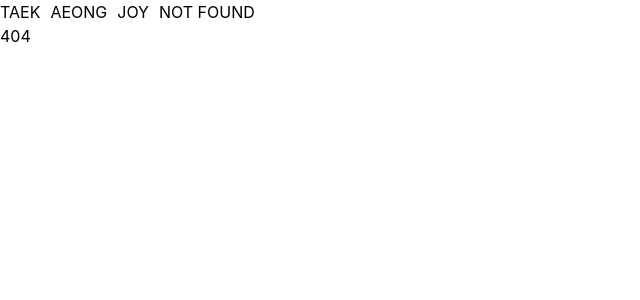
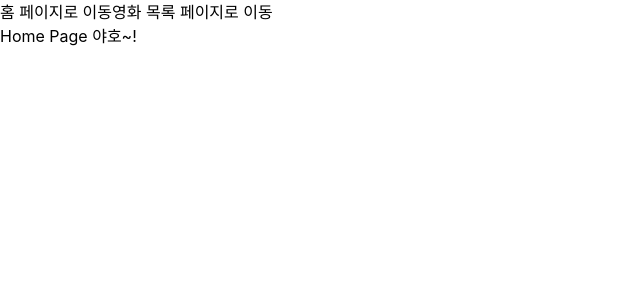
Before and after one commit to UMC-AYU/10th-WEB, a React (Vite) app in the folder winchoose/chapter3/: page / in a window 1280 px wide. Before the commit this address had no page. Shown: the top 300 px of the page, without its empty margins (0-640 px from the left). Built offline with nearby package versions, Linux system fonts and the light colour scheme.

Commit message:
feature: chapter3 mission1

```diff
--- a/winchoose/chapter3/package.json
+++ b/winchoose/chapter3/package.json
@@ -11,8 +11,10 @@
   },
   "dependencies": {
     "@tailwindcss/vite": "^4.2.2",
+    "axios": "^1.14.0",
     "react": "^19.2.4",
     "react-dom": "^19.2.4",
+    "react-router-dom": "^7.13.2",
     "tailwindcss": "^4.2.2"
   },
   "devDependencies": {
--- a/winchoose/chapter3/src/App.tsx
+++ b/winchoose/chapter3/src/App.tsx
@@ -1,35 +1,31 @@
 import "./App.css";
-import { Route } from "./Route";
-import { Link, Routes } from "./Router";
+import { createBrowserRouter, RouterProvider } from "react-router-dom";
 
-const Header = () => {
-  return (
-    <nav style={{ display: "flex", gap: "10px" }}>
-      <Link to="/taek">TAEK</Link>
-      <Link to="/aeong">AEONG</Link>
-      <Link to="/joy">JOY</Link>
-      <Link to="/not-found">NOT FOUND</Link>
-    </nav>
-  );
-};
+import HomePage from "./pages/home";
+import NotFound from "./pages/not-found";
+import Movies from "./pages/movies";
+import RootLayout from "./layout/root-layout";
 
-const MatthewPage = () => <h1>택이 페이지</h1>;
-const AeongPage = () => <h1>애옹 페이지</h1>;
-const JoyPage = () => <h1>조이 페이지</h1>;
-const NotFoundPage = () => <h1>Not Found 페이지</h1>;
+const router = createBrowserRouter([
+  {
+    path: "/",
+    element: <RootLayout />,
+    errorElement: <NotFound />,
+    children: [
+      {
+        index: true,
+        element: <HomePage />,
+      },
+      {
+        path: "movies",
+        element: <Movies />,
+      },
+    ],
+  },
+]);
 
 function App() {
-  return (
-    <>
-      <Header />
-      <Routes>
-        <Route path="/taek" component={MatthewPage} />
-        <Route path="/aeong" component={AeongPage} />
-        <Route path="/joy" component={JoyPage} />
-        <Route path="/not-found" component={NotFoundPage} />
-      </Routes>
-    </>
-  );
+  return <RouterProvider router={router} />;
 }
 
 export default App;
--- /dev/null
+++ b/winchoose/chapter3/src/components/navbar.tsx
@@ -0,0 +1,13 @@
+// src/components/navbar.tsx
+import { Link } from "react-router-dom";
+
+const Navbar = () => {
+  return (
+    <nav>
+      <Link to="/">홈 페이지로 이동</Link>
+      <Link to="/movies">영화 목록 페이지로 이동</Link>
+    </nav>
+  );
+};
+
+export default Navbar;
--- /dev/null
+++ b/winchoose/chapter3/src/layout/root-layout.tsx
@@ -0,0 +1,14 @@
+// src/layout/root-layout.tsx
+import { Outlet } from "react-router-dom";
+import Navbar from "../components/navbar";
+
+const RootLayout = () => {
+  return (
+    <>
+      <Navbar />
+      <Outlet />
+    </>
+  );
+};
+
+export default RootLayout;
--- /dev/null
+++ b/winchoose/chapter3/src/pages/home.tsx
@@ -0,0 +1,6 @@
+// src/pages/home.tsx
+const HomePage = () => {
+  return <h1>Home Page 야호~!</h1>;
+};
+
+export default HomePage;
--- /dev/null
+++ b/winchoose/chapter3/src/pages/movies.tsx
@@ -0,0 +1,100 @@
+import { useEffect, useState } from "react";
+import type { Movie, MovieResponse } from "../types/movies";
+import axios from "axios";
+
+const TMDB_IMAGE_BASE_URL = "https://image.tmdb.org/t/p/w500";
+
+const MoviesPage = () => {
+  const [movies, setMovies] = useState<Movie[]>([]);
+  const [isLoading, setIsLoading] = useState(true);
+  const [errorMessage, setErrorMessage] = useState("");
+
+  useEffect(() => {
+    const fetchMovies = async () => {
+      const token = import.meta.env.VITE_TMDB_TOKEN;
+
+      if (!token) {
+        setErrorMessage("TMDB 토큰이 없어요. .env.local 파일을 확인해 주세요.");
+        setIsLoading(false);
+        return;
+      }
+
+      try {
+        const { data } = await axios.get<MovieResponse>(
+          "https://api.themoviedb.org/3/movie/popular?language=ko-KR&page=1",
+          {
+            headers: {
+              Authorization: `Bearer ${token}`,
+              accept: "application/json",
+            },
+          },
+        );
+
+        setMovies(data.results);
+      } catch (error) {
+        console.error("영화 목록 요청 실패", error);
+        setErrorMessage(
+          "영화 목록을 불러오지 못했어요. 토큰 값을 확인해 주세요.",
+        );
+      } finally {
+        setIsLoading(false);
+      }
+    };
+
+    fetchMovies();
+  }, []);
+
+  if (isLoading) {
+    return <p>영화 목록 불러오는 중...</p>;
+  }
+
+  if (errorMessage) {
+    return <p>{errorMessage}</p>;
+  }
+
+  return (
+    <section className="mx-auto max-w-7xl px-4 py-8 sm:px-6 lg:px-8">
+      <div className="mb-6">
+        <h1 className="text-3xl font-bold text-zinc-900">Popular Movies</h1>
+        <p className="mt-2 text-sm text-zinc-500">
+          TMDB 인기 영화 목록을 불러왔어요.
+        </p>
+      </div>
+
+      <ul className="grid grid-cols-2 gap-4 sm:grid-cols-3 md:grid-cols-4 lg:grid-cols-5 xl:grid-cols-6">
+      {movies.map((movie) => (
+        <li
+          key={movie.id}
+          className="overflow-hidden rounded-2xl bg-white shadow-md transition-transform duration-200 hover:-translate-y-1 hover:shadow-xl"
+        >
+          <div className="aspect-[2/3] bg-zinc-200">
+            {movie.poster_path ? (
+              <img
+                src={`${TMDB_IMAGE_BASE_URL}${movie.poster_path}`}
+                alt={movie.title}
+                className="h-full w-full object-cover"
+              />
+            ) : (
+              <div className="flex h-full items-center justify-center px-4 text-center text-sm text-zinc-500">
+                포스터 이미지가 없어요
+              </div>
+            )}
+          </div>
+
+          <div className="space-y-1 px-3 py-3">
+            <h2 className="line-clamp-2 text-sm font-semibold text-zinc-900">
+              {movie.title}
+            </h2>
+            <p className="text-xs text-zinc-500">{movie.release_date}</p>
+            <p className="text-xs font-medium text-amber-600">
+              평점 {movie.vote_average.toFixed(1)}
+            </p>
+          </div>
+        </li>
+      ))}
+      </ul>
+    </section>
+  );
+};
+
+export default MoviesPage;
--- /dev/null
+++ b/winchoose/chapter3/src/pages/not-found.tsx
@@ -0,0 +1,6 @@
+// src/pages/not-found.tsx
+const NotFound = () => {
+  return <h1>너는 찾을 수 없는 페이지 야호~!</h1>;
+};
+
+export default NotFound;
--- /dev/null
+++ b/winchoose/chapter3/src/types/movies.ts
@@ -0,0 +1,16 @@
+export type Movie = {
+  id: number;
+  title: string;
+  overview: string;
+  poster_path: string;
+  release_date: string;
+  vote_average: number;
+  // 필요하다면 추가 필드도 정의 가능
+};
+
+export type MovieResponse = {
+  page: number;
+  results: Movie[];
+  total_pages: number;
+  total_results: number;
+};
```
Also changed, not shown: winchoose/chapter3/src/vite-env.d.ts (added, +9 -0 lines), 1 other file (tests, documents, lock files or other folders).
